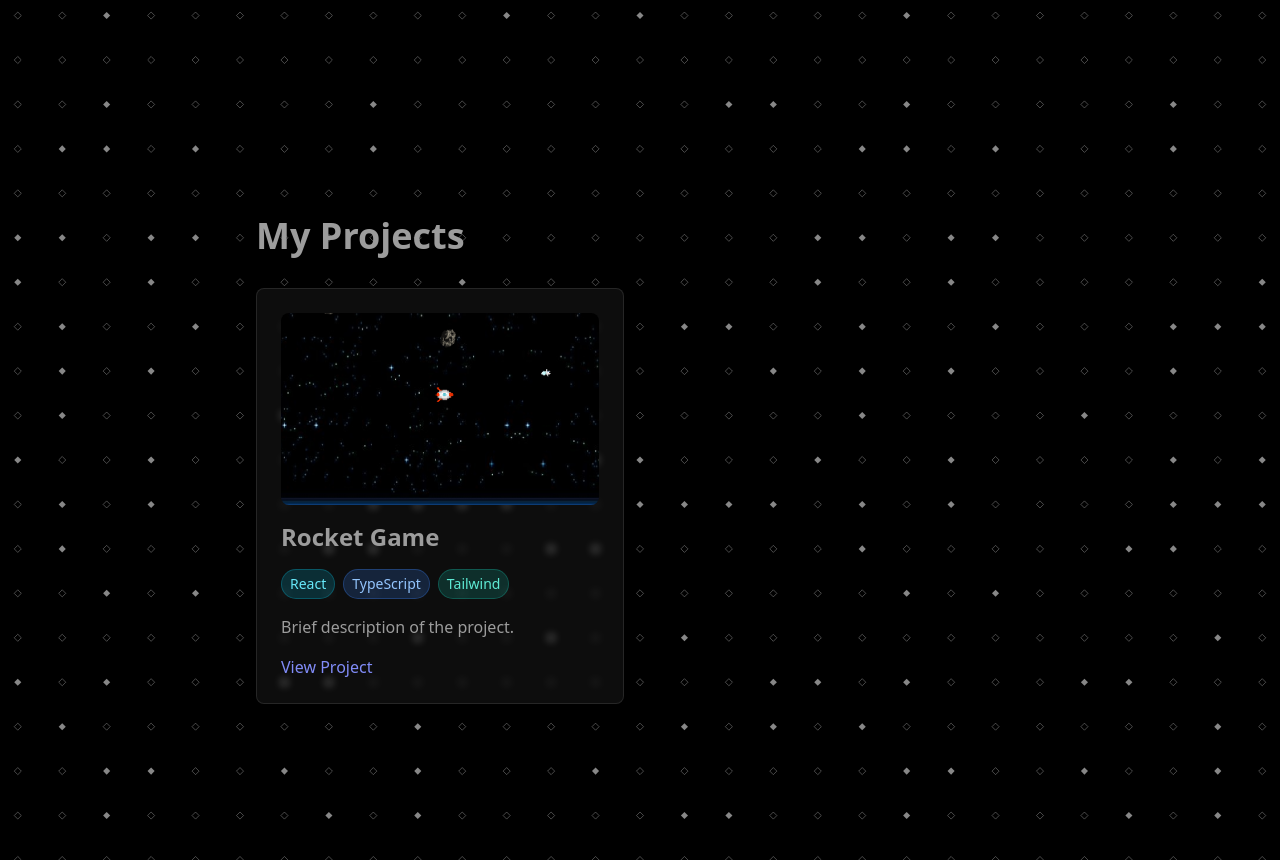
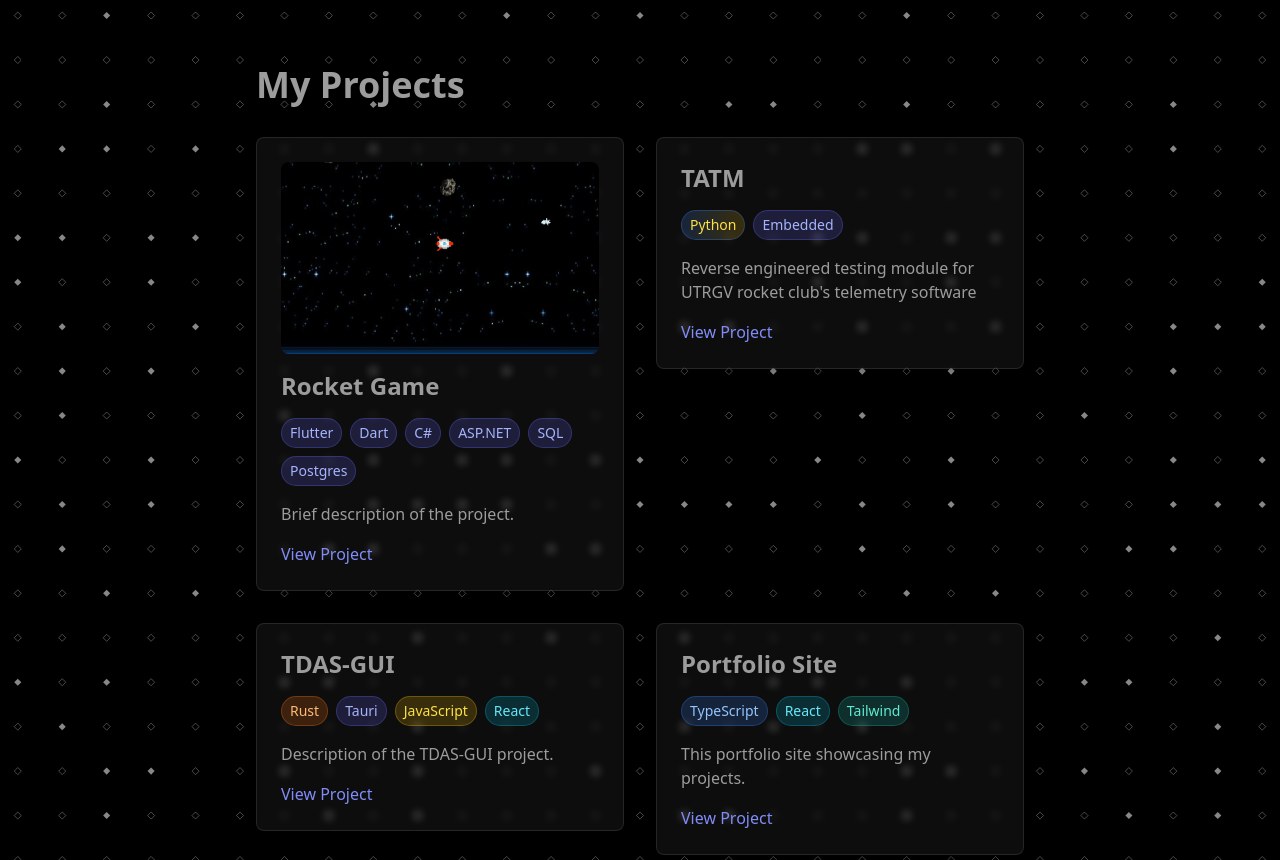
Before and after one commit to Lmx154/portfolio, a React (Vite) app: page / in a window 1280 px wide. Shown: the part 740-1600 px from the top of the page. Built offline with nearby package versions, Linux system fonts and the light colour scheme.

Commit message:
populated portfolio projects

```diff
--- a/src/components/ProjectTile.tsx
+++ b/src/components/ProjectTile.tsx
@@ -12,7 +12,7 @@ const getLabelColors = (label: string) => {
     'JavaScript': { bg: 'bg-yellow-500/20', text: 'text-yellow-300', border: 'border-yellow-500/30' },
     'TypeScript': { bg: 'bg-blue-500/20', text: 'text-blue-300', border: 'border-blue-500/30' },
     'Rust': { bg: 'bg-orange-500/20', text: 'text-orange-300', border: 'border-orange-500/30' },
-    'Python': { bg: 'bg-green-500/20', text: 'text-green-300', border: 'border-green-500/30' },
+    'Python': { bg: 'bg-gradient-to-r from-blue-500/20 to-yellow-500/20', text: 'text-yellow-300', border: 'border-blue-500/30' },
     'Tailwind': { bg: 'bg-teal-500/20', text: 'text-teal-300', border: 'border-teal-500/30' },
     'Node.js': { bg: 'bg-emerald-500/20', text: 'text-emerald-300', border: 'border-emerald-500/30' },
   };
--- a/src/pages/Projects.tsx
+++ b/src/pages/Projects.tsx
@@ -10,8 +10,26 @@ const Projects = () => {
             title="Rocket Game"
             description="Brief description of the project."
             link="https://rocketcs.web.app/"
-            labels={['React', 'TypeScript', 'Tailwind']}
+            labels={['Flutter', 'Dart', 'C#', 'ASP.NET', 'SQL', 'Postgres']}
             image="/rocketGame.png"
+          />
+          <ProjectTile
+            title="TATM"
+            description="Reverse engineered testing module for UTRGV rocket club's telemetry software"
+            link="#"
+            labels={['Python', 'Embedded']}
+          />
+          <ProjectTile
+            title="TDAS-GUI"
+            description="Description of the TDAS-GUI project."
+            link="#"
+            labels={['Rust', 'Tauri', 'JavaScript', 'React']}
+          />
+          <ProjectTile
+            title="Portfolio Site"
+            description="This portfolio site showcasing my projects."
+            link="#"
+            labels={['TypeScript', 'React', 'Tailwind']}
           />
           {/* Add more project cards as needed */}
         </div>
```
